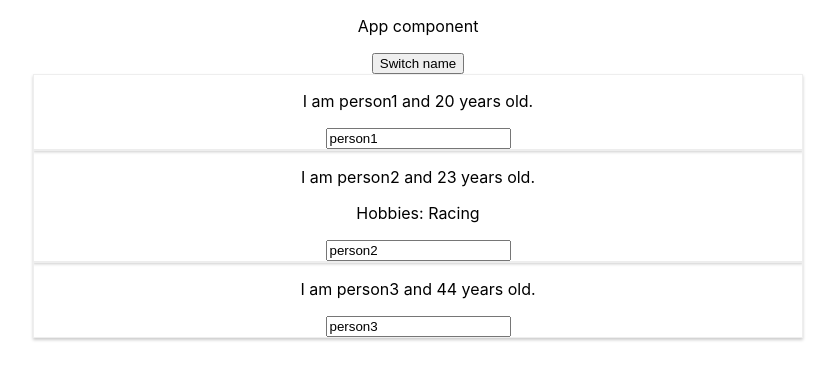
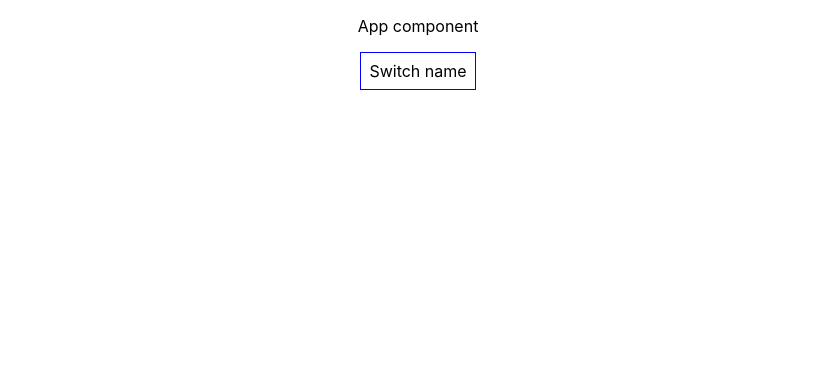
Before and after one commit to Rohitwable/react-comp, a React (Create React App) app: page / in a window 1280 px wide. Shown: the top 380 px of the page, without its empty margins (222-1057 px from the left). Built offline with nearby package versions, Linux system fonts and the light colour scheme.

Commit message:
inline style / added conditionals

```diff
--- a/src/App.js
+++ b/src/App.js
@@ -10,7 +10,8 @@ class App extends React.Component {
       { name: "person2", age: "23" },
       { name: "person3", age: "44" },
     ],
-    untouched: "this will not effect"
+    untouched: "this will not effect",
+    showPersons: false,
   }
   switchNameHandler = (newName) => {
     this.setState({
@@ -32,11 +33,23 @@ class App extends React.Component {
       ]
     })
   }
+  togglePersonsHandler = () => {
+    this.setState({ showPersons: !this.state.showPersons })
+  }
   render() {
+    const style = {
+      backgroundColor: "white",
+      font: "inherit",
+      border: "1px solid blue",
+      padding: "8px",
+      cursor: "pointer",
+    }
     return (
       <div className="App">
         <p>App component</p>
-        <button onClick={this.switchNameHandler.bind(this, "Rohit")}>Switch name</button>
+        <button style={style} onClick={this.togglePersonsHandler}>Switch name</button>
+        {this.state.showPersons ?
+          <div>
             <Person
               name={this.state.persons[0].name}
               age={this.state.persons[0].age}
@@ -49,6 +62,8 @@ class App extends React.Component {
               age={this.state.persons[2].age}
               changed={this.nameChangeHandler} />
           </div>
+          : ''}
+      </div>
     )
   }
 }
```
Lines whose indentation alone changed are shown as unchanged.
